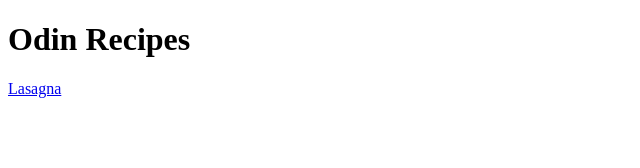
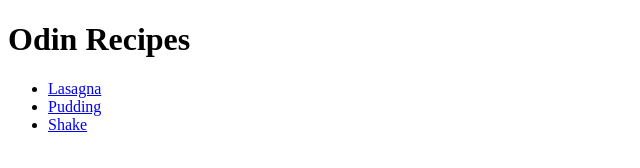
Before and after one commit to pride-forge/odin-recipes, a plain HTML site: page index.html in a window 1280 px wide. Shown: the whole page, without its empty margins (0-640 px from the left). Drawn offline with Linux system fonts and the light colour scheme.

Commit message:
Update links to recipes
Added missing links for all recipes and updated links to unorganized list.

```diff
--- a/index.html
+++ b/index.html
@@ -7,6 +7,10 @@
 
     <body>
         <h1>Odin Recipes</h1>
-        <a href="./recipes/lasagna.html">Lasagna</a>
+        <ul>
+            <li><a href="./recipes/lasagna.html">Lasagna</a></li>
+            <li><a href="./recipes/pudding.html">Pudding</a></li>
+            <li><a href="./recipes/shake.html">Shake</a></li>
+        </ul>
     </body>
 </html>
```
